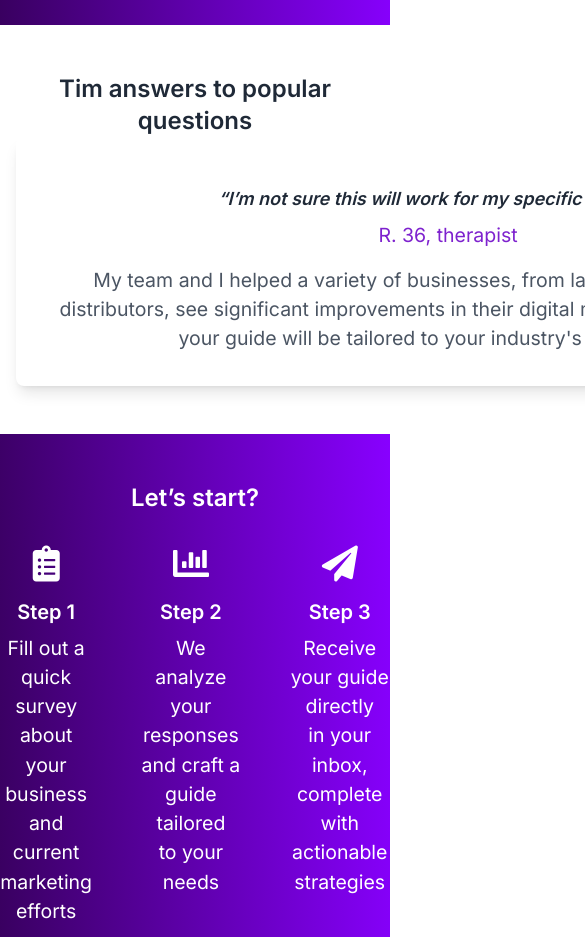
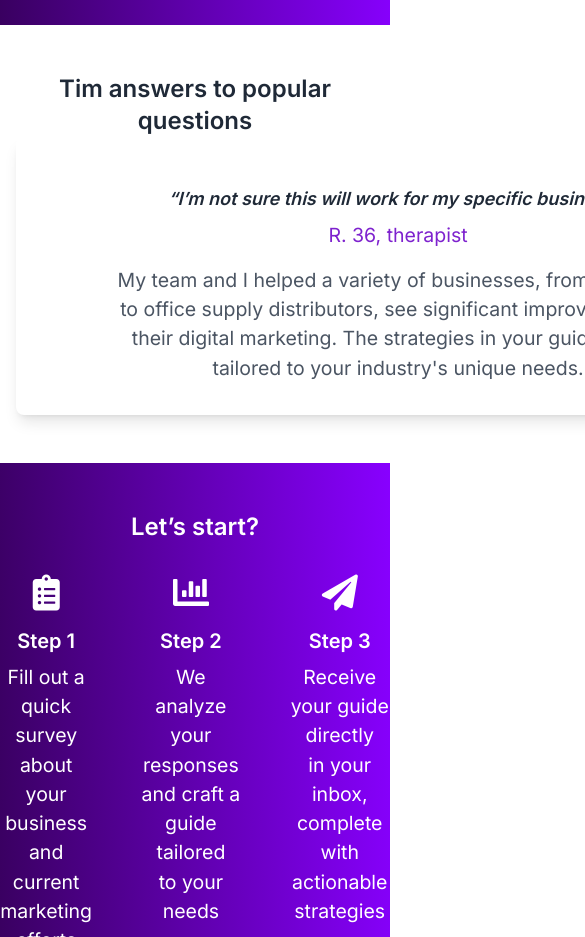
Before and after one commit to faizanahmad981/Getting-clients, a plain HTML site: page index.html in a window 390 px wide. Shown: the part 1560-2497 px from the top of the page, 585 px wide, since content can reach past the window. Drawn offline with nearby package versions, Linux system fonts and the light colour scheme.

Commit message:
font fixes and responsiveness

```diff
--- a/index.html
+++ b/index.html
@@ -13,7 +13,8 @@
         }
         .carousel-item {
     display: none;
-    height: auto; /* Let the height adjust based on the content */
+    height: auto;
+    width: 43.75rem;
     margin-top: 1rem;
 }
 .carousel-item.active {
@@ -21,7 +22,7 @@
 }
 #carousel-outside{
 
-width: 59.375rem;
+width: 45.75rem;
 justify-content: center;
 align-self: center;
 }
@@ -227,21 +228,22 @@ align-self: center;
 
             <!-- Carousel Container -->
             <div id="carousel" class="relative bg-white shadow-lg rounded-lg p-8 overflow-hidden mx-auto">
-                <div class="carousel-inner">
+                <div class="carousel-inner" style="width: 43.75rem;">
                     <div class="carousel-item active">
                         <p class="text-lg md:text-xl font-semibold italic">“I’m not sure this will work for my specific business.”</p>
                         <p class="mt-2 text-purple-700">R. 36, therapist</p>
-                        <p class="mt-4 text-gray-600">My team and I helped a variety of businesses, from law firms to office supply distributors, see significant improvements in their digital marketing. The strategies in your guide will be tailored to your industry's unique needs.</p>
+                        <p class="mt-4 text-gray-600">My team and I helped a variety of businesses, from law firms <br>
+                             to office supply distributors, see significant improvements in<br> their digital marketing. The strategies in your guide will be<br> tailored to your industry's unique needs.</p>
                     </div>
                     <div class="carousel-item hidden">
                         <p class="text-lg md:text-xl font-semibold italic">“How long will it take to see results?”</p>
-                        <p class="mt-2 text-blue-500">J. 29, entrepreneur</p>
-                        <p class="mt-4 text-gray-600">Results can vary, but many of our clients start seeing improvements within the first few months. Consistency and following the guidelines closely will yield the best results.</p>
+                        <p class="mt-2 text-purple-700">J. 29, entrepreneur</p>
+                        <p class="mt-4 text-gray-600">Results can vary, but many of our clients start<br> seeing improvements within the first few months.<br> Consistency and following the guidelines closely<br> will yield the best results.</p>
                     </div>
                     <div class="carousel-item hidden">
                         <p class="text-lg md:text-xl font-semibold italic">“What if I don’t have a big budget?”</p>
-                        <p class="mt-2 text-blue-500">A. 42, small business owner</p>
-                        <p class="mt-4 text-gray-600">Our strategies are designed to be effective even with limited budgets. We focus on high-impact, cost-effective methods to ensure you get the best return on your investment.</p>
+                        <p class="mt-2 text-purple-700">A. 42, small business owner</p>
+                        <p class="mt-4 text-gray-600">Our strategies are designed to be effective even with limited budgets.<br> We focus on high-impact, cost-effective methods to ensure you get <br>the best return on your investment.</p>
                     </div>
                 </div>
             </div>
```
